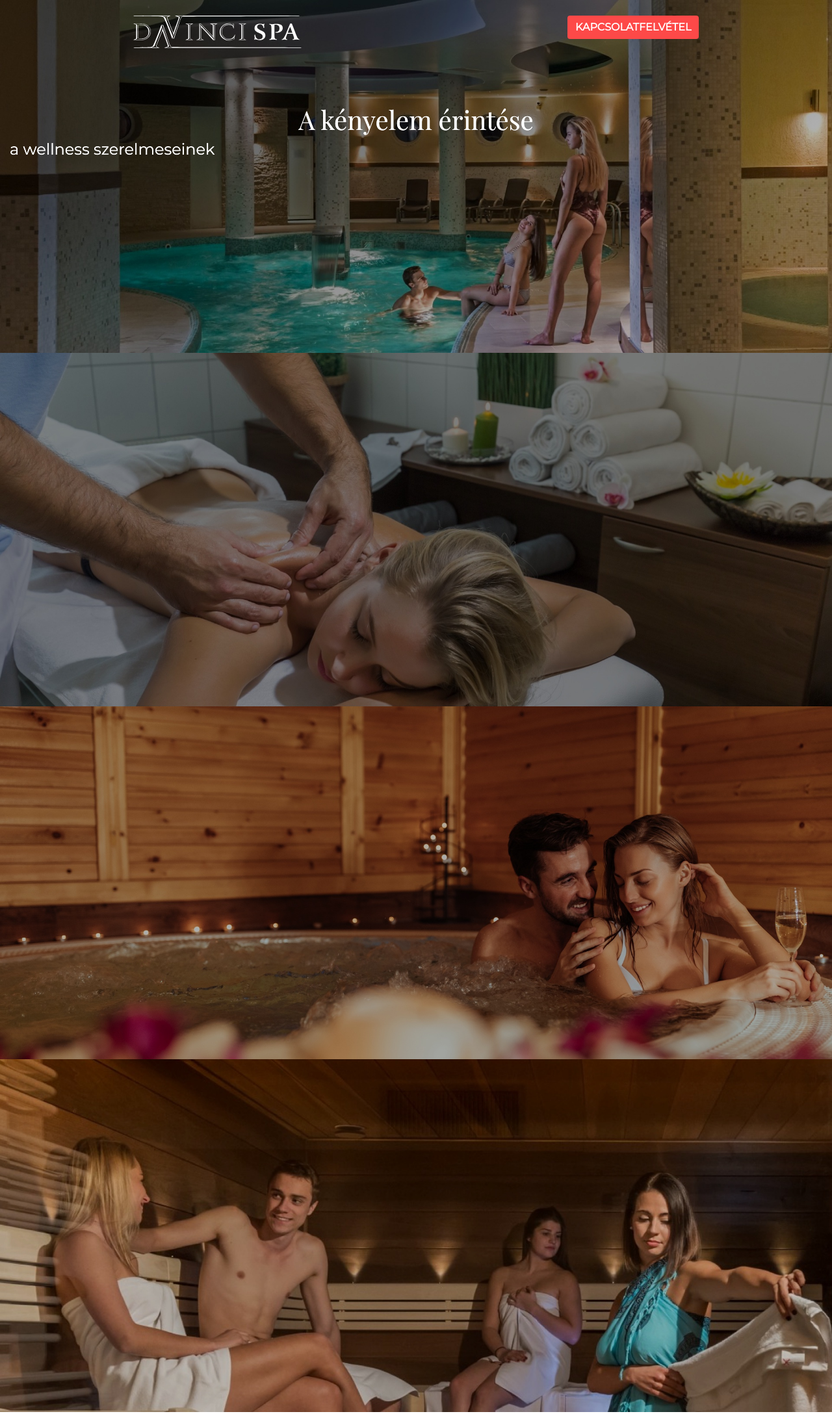
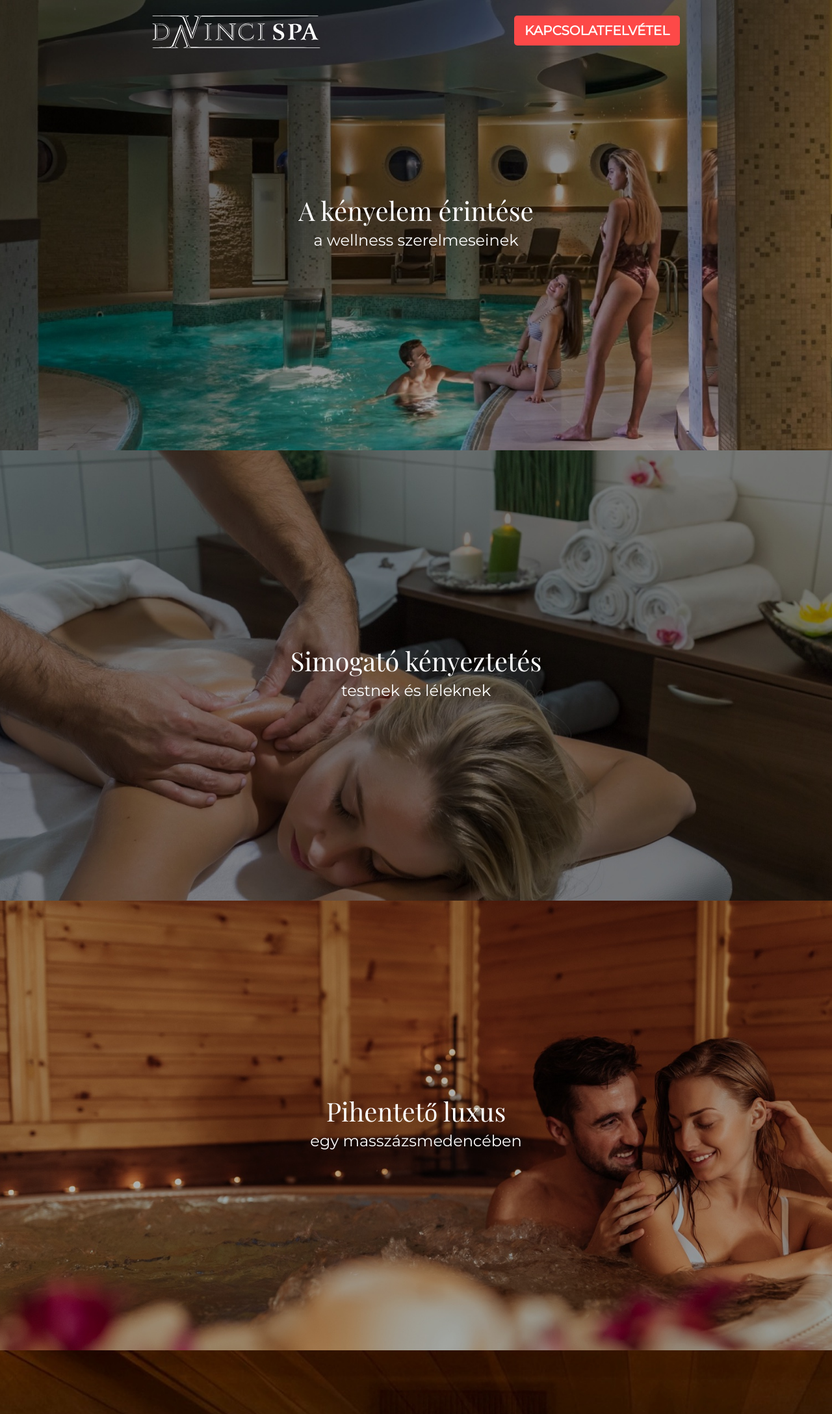
Before and after one commit to agiwunderlich/DVTesztFeladat_02, a plain HTML site: page index.html in a window 1280 px wide. Shown: the top 2176 px of the page at 65% size. Drawn offline with nearby package versions, Linux system fonts and the light colour scheme.

```diff
--- a/index.html
+++ b/index.html
@@ -22,10 +22,10 @@
   </head>
   <body>
     <header>
-
-        <ul class="nav justify-content-around sticky-top">
+      <div class="container">
+        <ul class="nav justify-content-around">
           <li class="nav-item">
-            <a class="nav-link" href="#"
+            <a class="nav-link" href="index.html"
               ><img
                 src="img/spa-logo-white.svg"
                 class="img-fluid"
@@ -35,54 +35,59 @@
 
           <li class="nav-item">
             <a class="nav-link" href="contact.html"
-              ><button type="button" class="btn btn-danger">
+              ><button type="button" class="btn btn-lg btn-danger">
                 Kapcsolatfelvétel
               </button></a
             >
           </li>
         </ul>
-
+      </div>
     </header>
 
     <section>
-      <article>
-        <figure>
-          <div class="container-fluid indexPage">
-
+      <div class="container-fluid indexPage">
+        <div class="row justify-content-center">
+          <div class="col text-center">
             <h1>A kényelem érintése</h1>
             <h4>a wellness szerelmeseinek</h4>
           </div>
-          <img src="img/1.jpg" class="img-fluid" alt="img1" />
-        </figure>
-      </article>
+        </div>
+      </div>
     </section>
 
     <section>
-      <article>
-        <figure>
-          <img src="img/2.jpg" class="img-fluid" alt="img2" />
-          <div class="container-fluid indexPage">
+      <div class="container-fluid indexPage2">
+        <div class="row justify-content-center">
+          <div class="col text-center">
+            <h1>Simogató kényeztetés</h1>
+            <h4>testnek és léleknek</h4>
+          </div>
+        </div>
+      </div>
+    </section>
 
-              <h1>A kényelem érintése</h1>
-              <h4>a wellness szerelmeseinek</h4>
-            </div>
+    <section>
+      <div class="container-fluid indexPage3">
+        <div class="row justify-content-center">
+          <div class="col text-center">
+            <h1>Pihentető luxus</h1>
+            <h4>egy masszázsmedencében</h4>
+          </div>
+        </div>
+      </div>
+    </section>
 
-        </figure>
-      </article>
+    <section>
+      <div class="container-fluid indexPage4">
+        <div class="row justify-content-center">
+          <div class="col text-center">
+            <h1>Szauna
+                élmények</h1>
+            <h4>extrákkal</h4>
+          </div>
+        </div>
+      </div>
     </section>
-    <section>
-      <article>
-        <figure>
-          <img src="img/3.jpg" class="img-fluid" alt="img3" />
-        </figure>
-      </article>
-    </section>
-    <section>
-      <article>
-        <figure>
-          <img src="img/4.jpg" class="img-fluid" alt="img4" />
-        </figure>
-      </article>
-    </section>
+
   </body>
 </html>
--- a/style.css
+++ b/style.css
@@ -8,30 +8,47 @@
   position: absolute;
   width: 100%;
   padding-top: 1rem;
+  position: fixed;
 }
 
-figure img {
-  width: 100vmax;
-  height: 100%;
-  position: relative;
+div.indexPage {
+  background: url("img/1.jpg") no-repeat center center;
+  background-size: cover;
+  /* position: relative; */
   z-index: -1;
+  padding: 300px;
 }
 
-figure {
-  margin: 0 0 0rem !important;
+div.indexPage2 {
+  background: url("img/2.jpg") no-repeat center center;
+  background-size: cover;
+  /* position: relative; */
+  z-index: -1;
+  padding: 300px;
 }
 
-div.container-fluid {
-  position: absolute;
-  top: 20%;
+div.indexPage3 {
+  background: url("img/3.jpg") no-repeat center center;
+  background-size: cover;
+  z-index: -1;
+  padding: 300px;
 }
 
-div.indexPage h1,
-h4 {
+div.indexPage4 {
+  background: url("img/4.jpg") no-repeat center center;
+  background-size: cover;
+  z-index: -1;
+  padding: 300px;
+}
+
+
+div.container-fluid h1, div.container-fluid h4 {
   color: white;
   width: 100%;
   text-align: center;
 }
+
+
 
 h1 {
   font-family: "Playfair Display", serif;
@@ -45,6 +62,11 @@
 
 #contactImg {
   width: 100vmax;
+}
+
+div.contactImage {
+  background: url("img/header-img.jpg") no-repeat center center;
+  background-size: cover;
 }
 
 div.contact {
@@ -149,6 +171,14 @@
   position: relative;
 }
 
+#servicesHeader h1 {
+  text-shadow: 0 1px 4px rgba(0, 0, 0, 0.1);
+  font-family: "Playfair Display", serif;
+  font-size: 70px;
+  line-height: 1.14;
+  color: white;
+}
+
 article.services {
   background: #213133;
   padding-top: 80px;
@@ -220,6 +250,14 @@
   position: relative;
 }
 
+#pricesHeader h1 {
+  text-shadow: 0 1px 4px rgba(0, 0, 0, 0.1);
+  font-family: "Playfair Display", serif;
+  font-size: 70px;
+  line-height: 1.14;
+  color: white;
+}
+
 article.prices {
   background: #213133;
   padding-top: 80px;
```
Also changed, not shown: contact.html (+6 -1 lines), prices.html (+7 -0 lines), services.html (+7 -0 lines).
